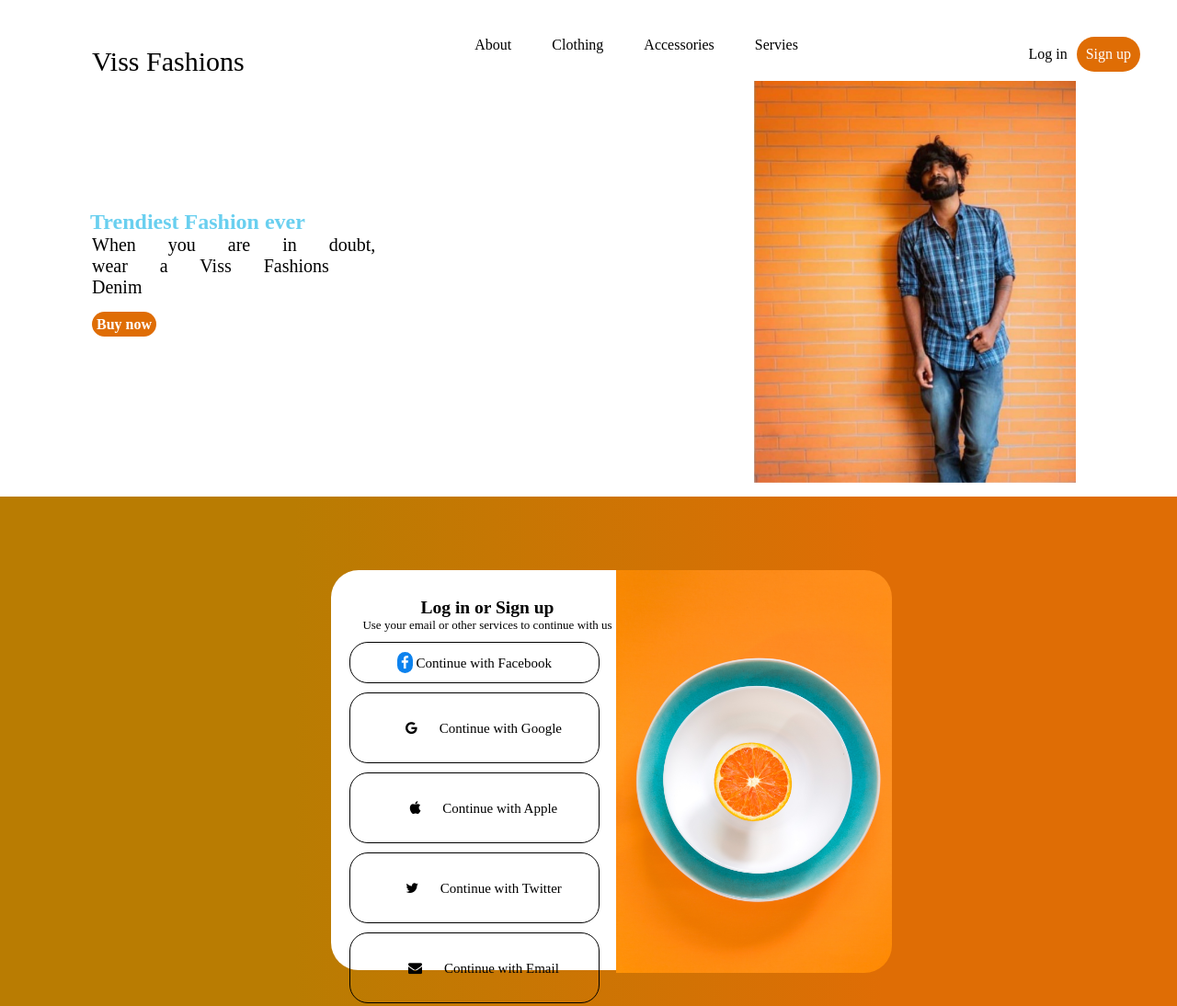
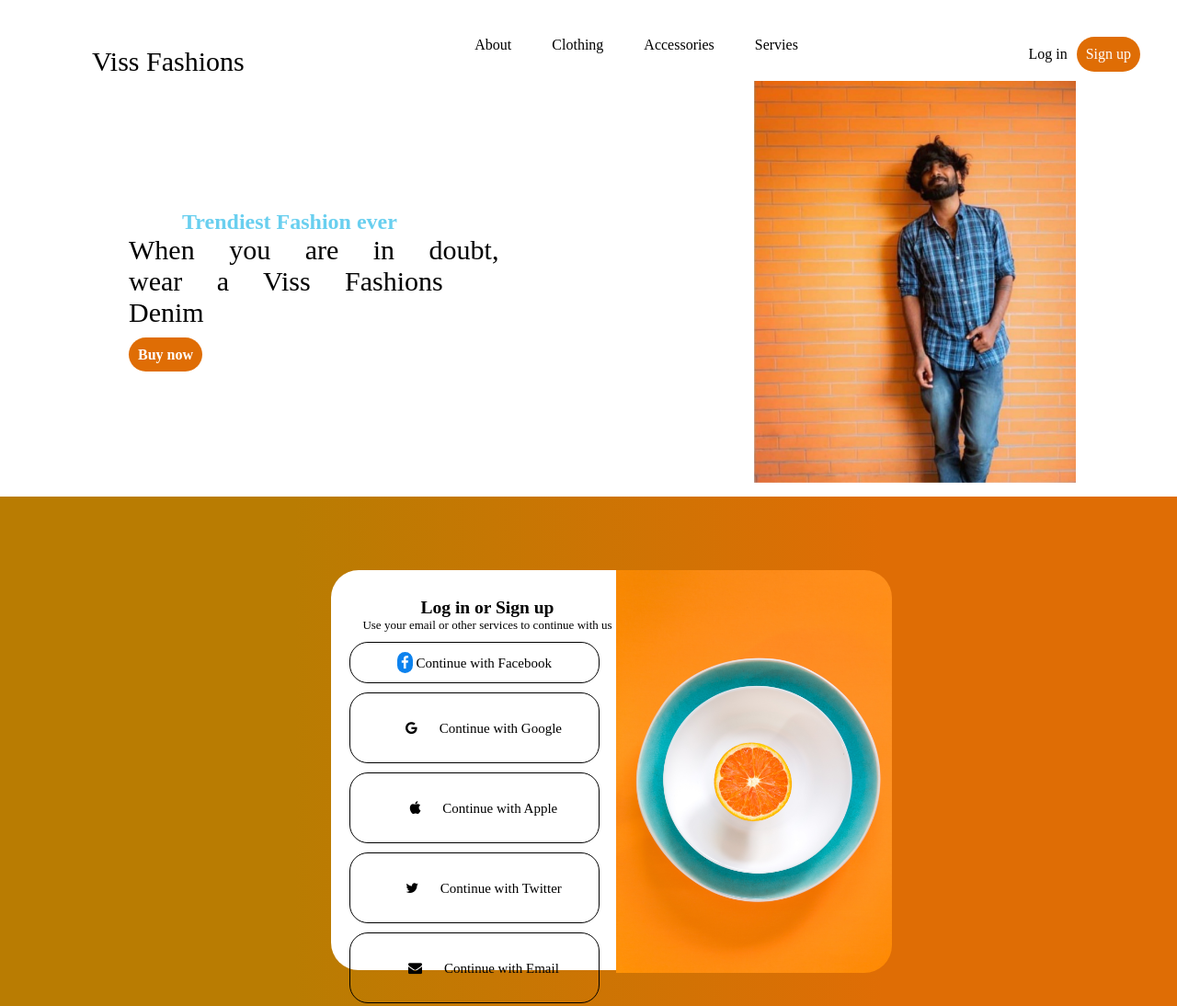
Before and after one commit to Johnsmart23/Learnable, a plain HTML site: page index.html in a window 1280 px wide. Shown: the top 1094 px of the page at 92% size. Drawn offline with Linux system fonts and the light colour scheme.

Commit message:
Update index.css

```diff
--- a/index.css
+++ b/index.css
@@ -47,22 +47,23 @@
 }
 .blue{
     color: #44C3EBCC;
-    margin-left: -400px;
+    margin-left: -200px;
     padding-top: 150px;
 }
 .pace{
-    margin-left: 80px;
-    font-size: 20px;
+    margin-left: 120px;
+    font-size: 30px;
     word-spacing: 30px;
     padding-bottom: 20px;
 }
 .buy{
     background: #df6d05;
-    padding: 5px;
+    padding: 10px;
     color: white;
     border-radius: 20px;
-    margin-left: 80px;
+    margin-left: 120px;
 }
+
 
 #Cleaning{
     background: linear-gradient(to right, #b97c02 25%, #df6d05 75%);
```
